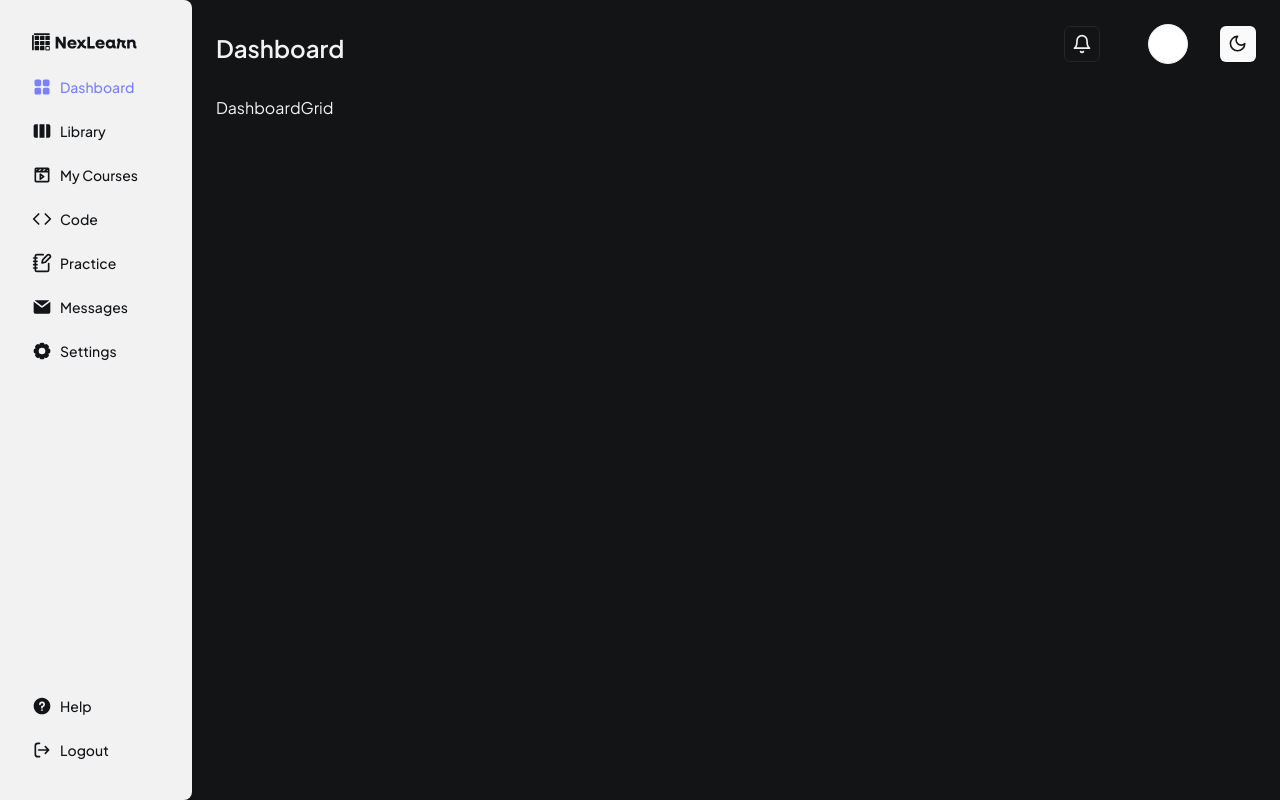
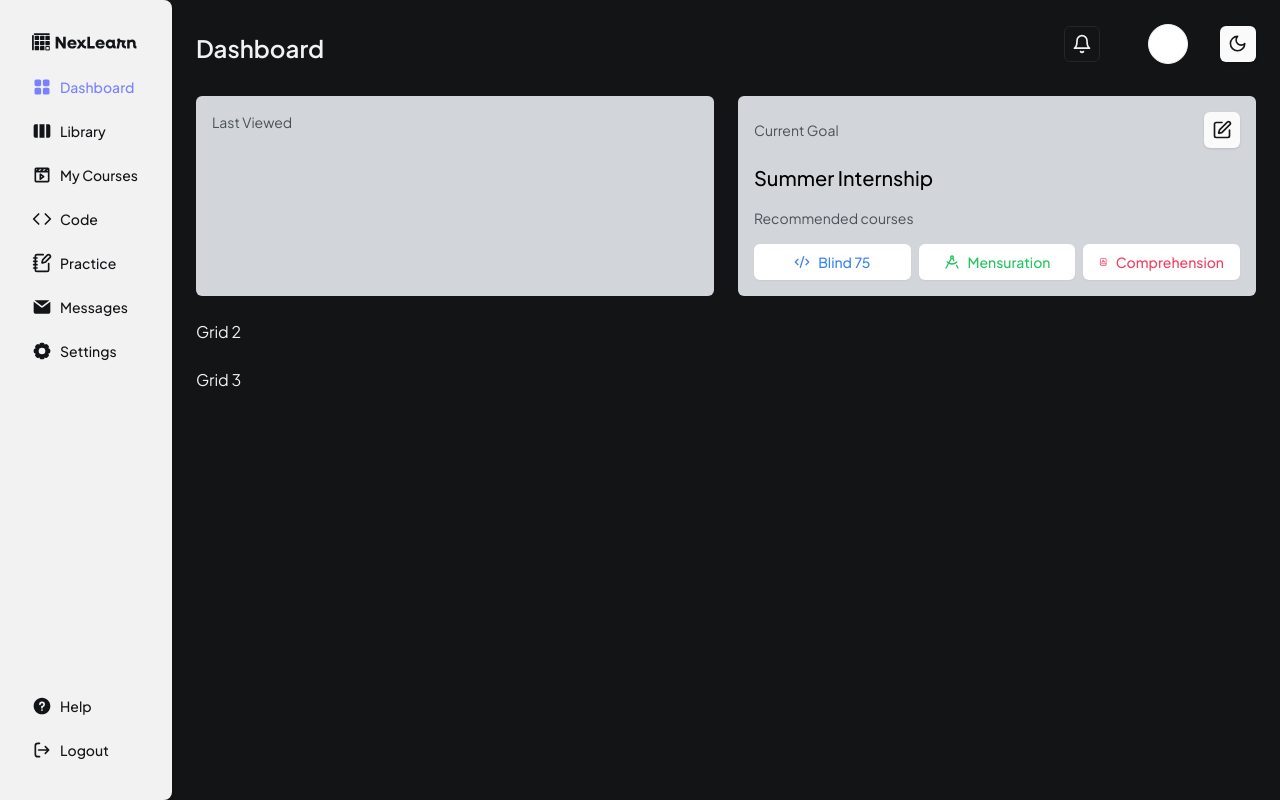
Before and after one commit to ayu-sharma/nexLearn-capstone_project, a Next.js app: page /home in a window 1280 px wide. Built offline with nearby package versions, Linux system fonts and the light colour scheme; no server answers; sample sign-in values are in the browser's storage.

Commit message:
current goal working

```diff
--- a/app/home/page.tsx
+++ b/app/home/page.tsx
@@ -62,7 +62,7 @@ const HomePage = () => {
     <div className='relative h-screen w-screen flex'>
       <RightNav />
       <Sidebar selectedGroup={selectedGroup} onSelectGroup={setSelectedGroup}/>
-      <div className='px-6 py-8 flex flex-col'>
+      <div className='px-6 py-8 flex flex-col w-full'>
         <div className='text-2xl font-semibold mb-8'>
           {selectedGroup}
         </div>
--- a/components/custom/dashboard/dashboard-grid.tsx
+++ b/components/custom/dashboard/dashboard-grid.tsx
@@ -1,8 +1,48 @@
+import { Button } from '@/components/ui/button'
+import { Book, BookA, Code, Code2, DraftingCompass, Edit } from 'lucide-react'
 import React from 'react'
 
 const DashboardGrid = () => {
   return (
-    <div>DashboardGrid</div>
+    <div className='flex flex-col w-full gap-y-6'>
+      <div className='grid grid-cols-2 w-full gap-x-6'>
+        <div className='p-4 bg-[#D2D6DB] text-black rounded-md flex flex-col'>
+          <p className='text-sm text-[#495057]'>Last Viewed</p>
+        </div>
+        <div className='p-4 bg-[#D2D6DB] text-black rounded-md flex flex-col gap-y-4'>
+          <div className='flex justify-between items-center'>
+            <p className='text-sm text-[#495057]'>Current Goal</p>
+            <Button size={'icon'}>
+              <Edit className='w-5 h-5'/>
+            </Button>
+          </div>
+          <h1 className='text-xl font-medium'>Summer Internship</h1>
+          <div className='flex flex-col gap-y-4'>
+            <p className='text-sm text-[#495057]'>Recommended courses</p>
+            <div className='grid grid-cols-3 gap-x-2'>
+              <div className='flex justify-center items-center px-4 py-2 bg-white rounded-md shadow-sm hover:opacity-85 transition cursor-pointer'>
+                <Code2 className='h-4 w-4 mr-2 text-blue-500'/>
+                <p className='font-medium text-blue-500 text-sm'>Blind 75</p>
+              </div>
+              <div className='flex justify-center items-center px-4 py-2 bg-white rounded-md shadow-sm hover:opacity-85 transition cursor-pointer'>
+                <DraftingCompass className='h-4 w-4 mr-2 text-green-500'/>
+                <p className='font-medium text-green-500 text-sm'>Mensuration</p>
+              </div>
+              <div className='flex justify-center items-center px-4 py-2 bg-white rounded-md shadow-sm hover:opacity-85 transition cursor-pointer'>
+                <BookA className='h-4 w-4 mr-2 text-rose-500'/>
+                <p className='font-medium text-rose-500 text-sm'>Comprehension</p>
+              </div>
+            </div>
+          </div>
+        </div>
+      </div>
+      <div>
+        Grid 2
+      </div>
+      <div>
+        Grid 3
+      </div>
+    </div>
   )
 }
 
```
